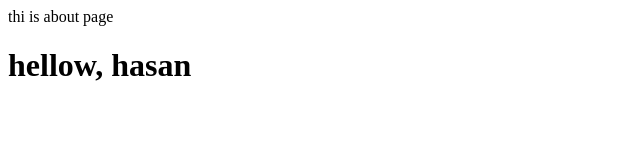
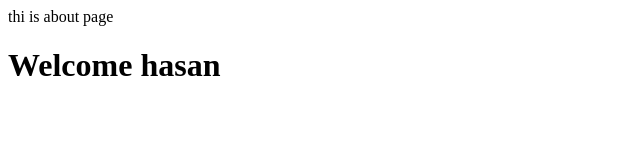
Before and after one commit to mahdardavari/Next, a Next.js app: page /about in a window 1280 px wide. Shown: the top 160 px of the page, without its empty margins (0-640 px from the left). Built offline with nearby package versions, Linux system fonts and the light colour scheme.

Commit message:
added TC

```diff
--- a/component/Welcome.js
+++ /dev/null
@@ -1,5 +0,0 @@
-function Welcome(props){
-    return <h1>hellow, hasan</h1>
-}
-
-export default Welcome
--- /dev/null
+++ b/component/models/types.ts
@@ -0,0 +1,4 @@
+export interface WelcomeProps {
+    userName:string;
+    id:number;
+}
--- /dev/null
+++ b/component/welcome/Welcome.tsx
@@ -0,0 +1,13 @@
+import {FunctionComponent,useState} from 'react'
+import Link from 'next/link'
+import {WelcomeProps} from '../models/types'
+
+const Welcome: React.FC<{ initial?: WelcomeProps }> = ({ initial="hasan"}) => {
+    const [name,setName]=useState(initial);
+    return(
+        <h1>Welcome {initial}</h1>
+
+    );
+}
+
+export default Welcome
--- a/package.json
+++ b/package.json
@@ -16,5 +16,10 @@
     "react": "^17.0.1",
     "react-dom": "^17.0.1",
     "sass": "^1.32.8"
+  },
+  "devDependencies": {
+    "@types/node": "^14.14.37",
+    "@types/react": "^17.0.3",
+    "typescript": "^4.2.3"
   }
 }
--- a/pages/about.js
+++ b/pages/about.js
@@ -1,4 +1,4 @@
-import Welcome from '../component/Welcome'
+import Welcome from '../component/welcome/Welcome'
 
 const About = () => {
     return(
```
Also changed, not shown: tsconfig.json (+29 -0 lines), next-env.d.ts (added), 1 other file (tests, documents, lock files or other folders).
